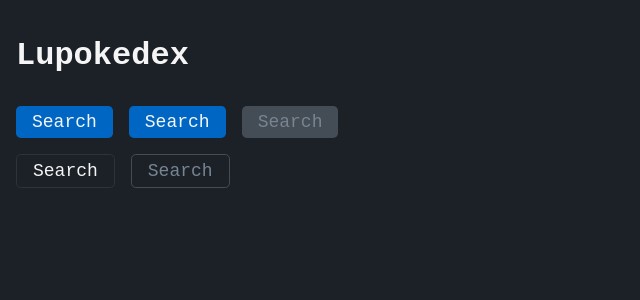
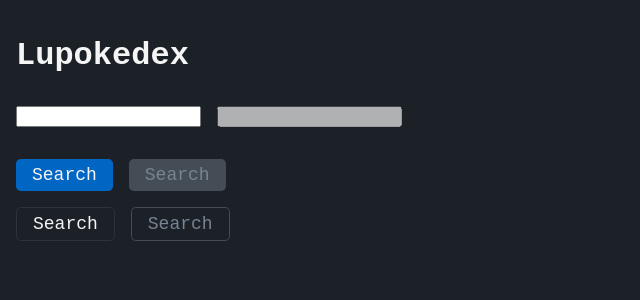
Before and after one commit to horameus/Lupokedex, a React (Vite) app: page / in a window 1280 px wide. Shown: the top 300 px of the page, without its empty margins (0-640 px from the left). Built offline with nearby package versions, Linux system fonts and the light colour scheme.

Commit message:
3_input_component: Base component

```diff
--- a/src/App.tsx
+++ b/src/App.tsx
@@ -1,20 +1,27 @@
 import { LupoButton } from './components/LupoButton';
+import { LupoSearchbar } from './components/LupoSearchbar';
 
 export default function App() {
     return (
         <main className="App">
             <h1 className="App--title">Lupokedex</h1>
 
-            <section className="App--section--LupoButton">
-                <div className="App--section--LupoButton--container">
+            <section className="App--section--LupoCompo">
+                <div className="App--section--LupoCompo--container">
+                    <LupoSearchbar value=""></LupoSearchbar>
+                    <LupoSearchbar value="" disabled></LupoSearchbar>
+                </div>
+            </section>
+
+            <section className="App--section--LupoCompo">
+                <div className="App--section--LupoCompo--container">
                     <LupoButton variant="primary">Search</LupoButton>
-                    <LupoButton>Search</LupoButton>
                     <LupoButton variant="primary" disabled>
                         Search
                     </LupoButton>
                 </div>
 
-                <div className="App--section--LupoButton--container">
+                <div className="App--section--LupoCompo--container">
                     <LupoButton variant="secondary">Search</LupoButton>
                     <LupoButton variant="secondary" disabled>
                         Search
--- a/src/components/LupoButton/styles.css
+++ b/src/components/LupoButton/styles.css
@@ -31,14 +31,14 @@
     background-color: var(--palette-background);
     border: var(--palette-paper) 0.1rem solid;
 
-    &:hover {
-        border: var(--palette-primary) 0.1rem solid;
-        cursor: pointer;
-    }
-
     &.LupoButton--disabled {
         color: var(--palette-text-caption);
         border: var(--palette-disabled) 0.1rem solid;
         pointer-events: none;
     }
+
+    &:hover {
+        border: var(--palette-primary) 0.1rem solid;
+        cursor: pointer;
+    }
 }
--- a/src/components/LupoButton/types.ts
+++ b/src/components/LupoButton/types.ts
@@ -1,3 +1,5 @@
+import React from 'react';
+
 export interface LupoButtonProps extends React.PropsWithChildren {
     variant?: 'primary' | 'secondary';
     disabled?: boolean;
--- /dev/null
+++ b/src/components/LupoSearchbar/LupoSearchbar.tsx
@@ -0,0 +1,14 @@
+import { useClassNames } from '@/utils/classNames';
+import { LupoSearchbarProps } from './types';
+
+import './styles.css';
+
+export default function LupoButton({ ...props }: LupoSearchbarProps) {
+    const classNames = useClassNames('LupoSearchbar', { props });
+
+    return (
+        <input className={classNames} disabled={props.disabled} onChange={props.onChange} value={props.value}>
+            {props.children}
+        </input>
+    );
+}
--- /dev/null
+++ b/src/components/LupoSearchbar/index.ts
@@ -0,0 +1,2 @@
+export { default as LupoSearchbar } from './LupoSearchbar';
+export type { LupoSearchbarProps } from './types';
--- /dev/null
+++ b/src/components/LupoSearchbar/types.ts
@@ -0,0 +1,8 @@
+import React from 'react';
+
+export interface LupoSearchbarProps extends React.PropsWithChildren {
+    disabled?: boolean;
+    value?: string;
+    name?: string;
+    onChange?: (event: React.ChangeEvent<HTMLInputElement>) => void;
+}
--- a/src/styles.global.css
+++ b/src/styles.global.css
@@ -35,13 +35,14 @@ body {
     margin-bottom: 2rem;
 }
 
-.App--section--LupoButton {
+.App--section--LupoCompo {
     display: flex;
     gap: 1rem;
     flex-direction: column;
+    margin-bottom: 2rem;
 }
 
-.App--section--LupoButton--container {
+.App--section--LupoCompo--container {
     display: flex;
     gap: 1rem;
     flex-direction: row;
```
Also changed, not shown: src/components/LupoSearchbar/magnifier.svg (added), src/components/LupoSearchbar/styles.css (added).
